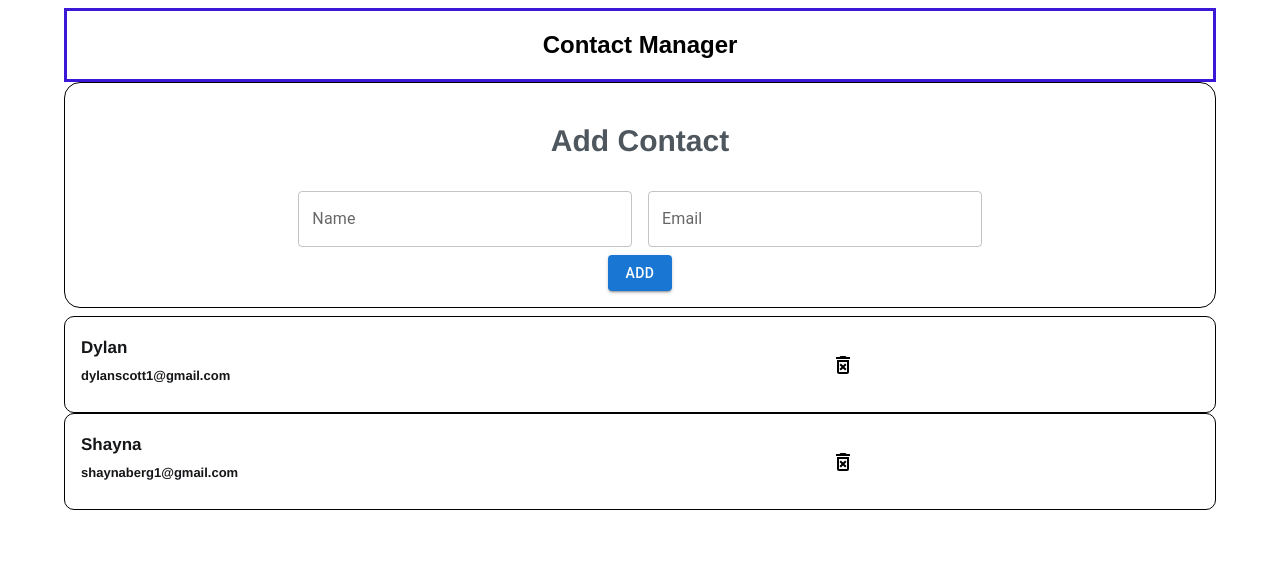
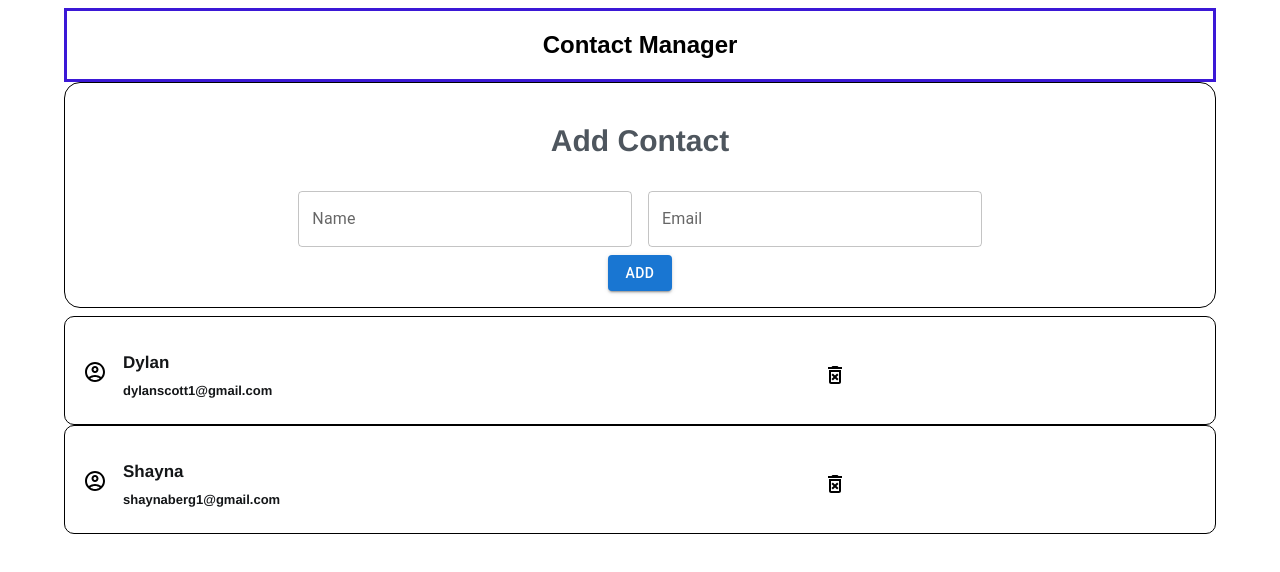
Before and after one commit to shaynabergeron/contact-manager, a React (Create React App) app: page / in a window 1280 px wide. Shown: the top 572 px of the page. Built offline with nearby package versions, Linux system fonts and the light colour scheme.

Commit message:
Created the contact card

```diff
--- a/src/components/ContactCard.js
+++ b/src/components/ContactCard.js
@@ -0,0 +1,22 @@
+import React from 'react';
+import Box from '@mui/material/Box';
+import './ContactList.css'
+import DeleteForeverOutlinedIcon from '@mui/icons-material/DeleteForeverOutlined';
+import AccountCircleOutlinedIcon from '@mui/icons-material/AccountCircleOutlined';
+
+const ContactCard = (props) => {
+    const {id, name, email} = props.contact;
+    return(
+        <Box  sx={{ p: 1, border: 0.5, borderColor: 'primary', borderRadius: '10px'}}>
+            <div className='icon_relative'><AccountCircleOutlinedIcon/></div>
+            <div className='contact-position'>
+                <div className='contact-font-name'>{name}</div>
+                <div className='contact-font-email'>{email}</div>
+            </div>
+            <div className='div_relative'>
+            <DeleteForeverOutlinedIcon />
+            </div>
+        </Box>
+    );
+};
+export default ContactCard;
--- a/src/components/ContactList.css
+++ b/src/components/ContactList.css
@@ -1,7 +1,7 @@
 .div_relative {
     position: relative;
     left: 750px;
-    bottom: 15px;
+    bottom: 25px;
   }
 
   .contact-font-name {
@@ -21,3 +21,15 @@
     top: 15px;
     color: rgb(20, 22, 24);
   }
+
+  .contact-position{
+    position: relative;
+    left: 50px;
+    bottom: 5px;
+  }
+
+  .icon_relative {
+    position: relative;
+    left: 10px;
+    top: 35px;
+  }
--- a/src/components/ContactList.js
+++ b/src/components/ContactList.js
@@ -1,8 +1,7 @@
 import React from 'react';
 import List from '@mui/material/List';
-import Box from '@mui/material/Box';
 import './ContactList.css'
-import DeleteForeverOutlinedIcon from '@mui/icons-material/DeleteForeverOutlined';
+import ContactCard from './ContactCard';
 
 /** Displays the contacts as a list on the screen *
  * @todo: refactor any stylings                   *
@@ -10,17 +9,7 @@ import DeleteForeverOutlinedIcon from '@mui/icons-material/DeleteForeverOutlined
 
 const ContactList = (props) => {
    const renderContactList = props.contacts.map((contact) => {
-    return (
-        <Box  sx={{ p: 2, border: 0.5, borderColor: 'primary', borderRadius: '10px'}}>
-            <div>
-                <div className='contact-font-name'>{contact.name}</div>
-                <div className='contact-font-email'>{contact.email}</div>
-            </div>
-            <div className='div_relative'>
-            <DeleteForeverOutlinedIcon />
-            </div>
-        </Box>
-    );
+    return <ContactCard contact={contact}></ContactCard>;
    });
 
 
```
